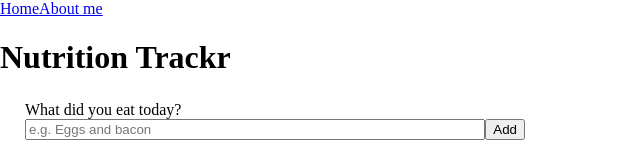
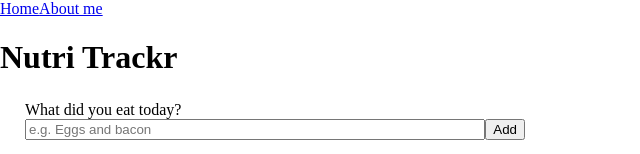
Before and after one commit to DennisWarchocki/Capstone-Project, a Next.js app: page / in a window 1280 px wide. Shown: the top 154 px of the page, without its empty margins (0-640 px from the left). Built offline with nearby package versions, Linux system fonts and the light colour scheme.

Commit message:
changed name of the app to Nutri Trackr

```diff
--- a/src/pages/index.js
+++ b/src/pages/index.js
@@ -1,5 +1,4 @@
 import Head from 'next/head';
-// import {useState} from 'react';
 
 import FoodForm from '../components/FoodForm';
 import Layout from '../components/Layout';
@@ -8,10 +7,10 @@ export default function HomePage() {
 	return (
 		<Layout>
 			<Head>
-				<title key="title">Nutrition Trackr</title>
+				<title key="title">Nutri Trackr</title>
 				<meta key="description" name="description" content="Track nutrition and be happy" />
 			</Head>
-			<h1>Nutrition Trackr</h1>
+			<h1>Nutri Trackr</h1>
 			<FoodForm />
 		</Layout>
 	);
```
